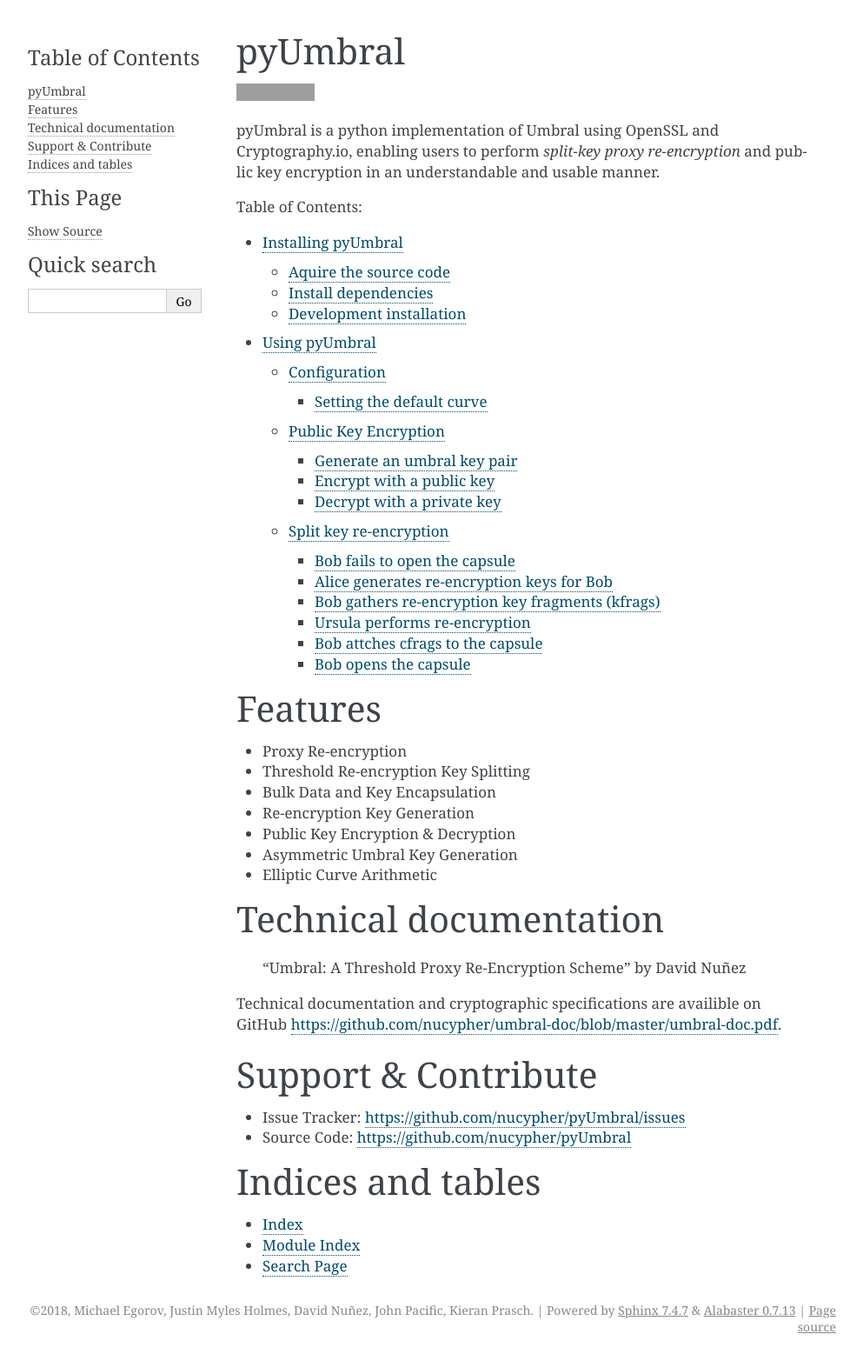
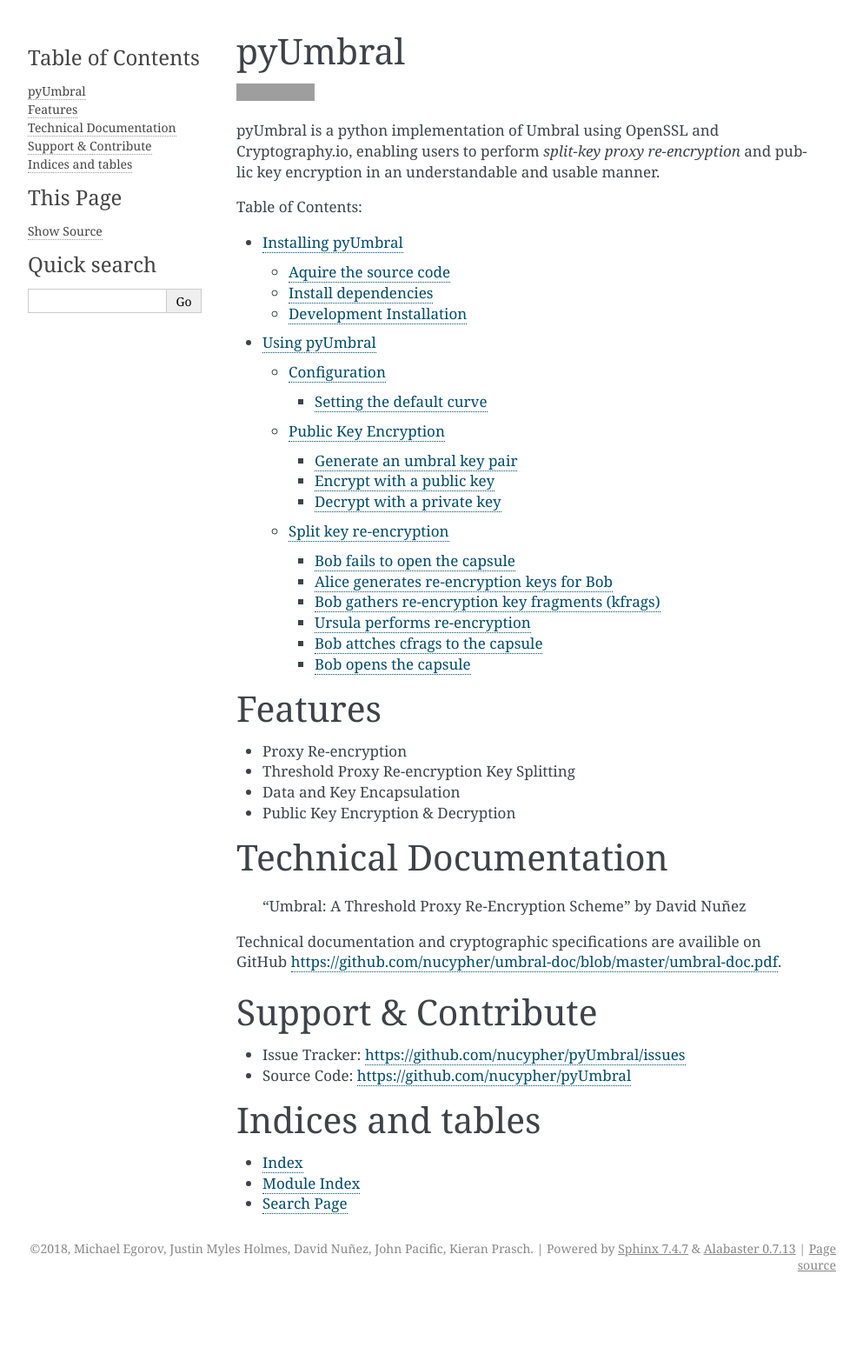
Before and after one commit to nucypher/pyUmbral, a Sphinx documentation site: the page built from docs/source/index.rst, in a window 1280 px wide. Shown: the whole page at 87% size, without its empty margins (148-1141 px from the left). Built offline with Sphinx 7.4.7, drawn with Linux system fonts in a browser that asks for light colours; after the commit the page ends 1494 px from its top, so only the background shows below that; grey boxes are pictures that could not be loaded.

Commit message:
Follow-up edits, post code-review with @tuxxy

```diff
--- a/docs/source/index.rst
+++ b/docs/source/index.rst
@@ -21,15 +21,13 @@
 Features
 ==========
 - Proxy Re-encryption
-- Threshold Re-encryption Key Splitting
-- Bulk Data and Key Encapsulation
-- Re-encryption Key Generation
+- Threshold Proxy Re-encryption Key Splitting
+- Data and Key Encapsulation
 - Public Key Encryption & Decryption
-- Asymmetric Umbral Key Generation
-- Elliptic Curve Arithmetic
 
 
-Technical documentation
+
+Technical Documentation
 ========================
   "Umbral: A Threshold Proxy Re-Encryption Scheme"
   by David Nuñez
--- a/docs/source/installation.rst
+++ b/docs/source/installation.rst
@@ -20,7 +20,6 @@
 
 .. code-block:: python
 
-   import umbral
    from umbral import umbral, keys
 
 *...install pyUmbral with pipenv...*
@@ -59,7 +58,7 @@
 
 For more information on pipenv, The official documentation is located here: https://docs.pipenv.org/.
 
-Development installation
+Development Installation
 -------------------------
 
 If you need to execute the test suite or build documentation,
```
Also changed, not shown: other parts of docs/source/installation.rst (+3 -0 lines), README.rst (+3 -6 lines), docs/source/using_pyumbral.rst (+2 -9 lines).
